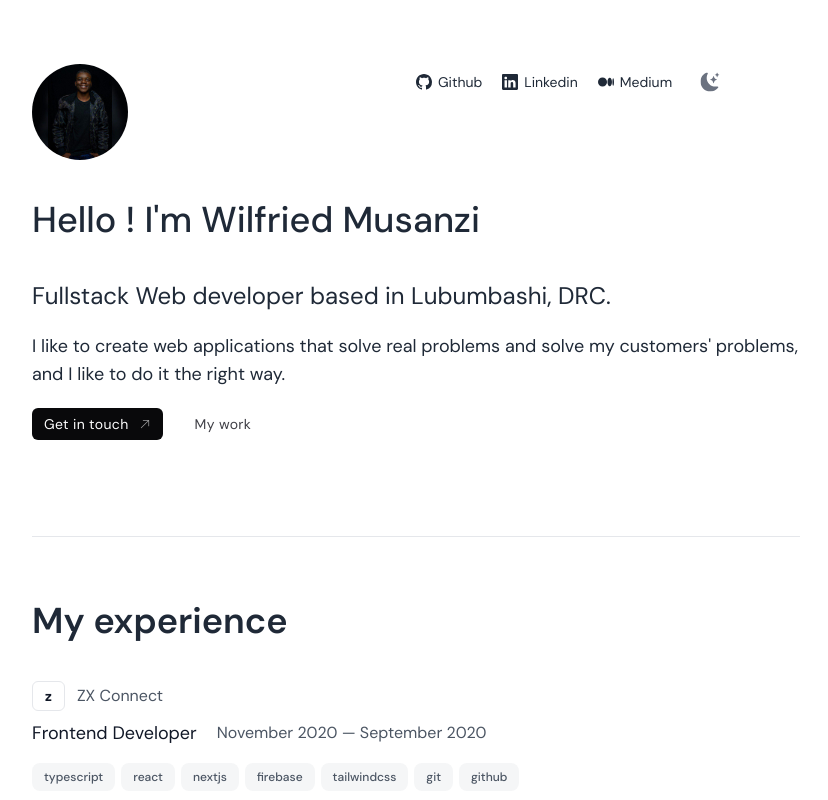
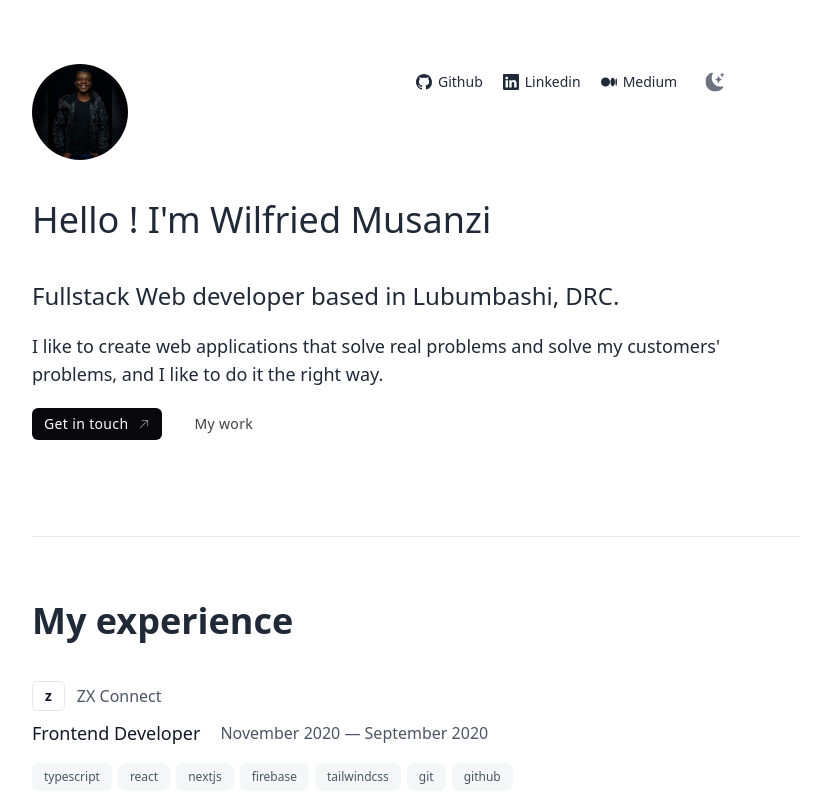
Before and after one commit to musanzi/musanzi.me, an Angular app: page / in a window 1280 px wide. Shown: the top 800 px of the page, without its empty margins (224-1052 px from the left). Built offline with nearby package versions, Linux system fonts and the light colour scheme.

Commit message:
style: change font to satoshi

```diff
--- a/tailwind.config.ts
+++ b/tailwind.config.ts
@@ -4,7 +4,7 @@ module.exports = {
   theme: {
     extend: {},
     fontFamily: {
-      dm: ['DM Sans', 'sans-serif']
+      satoshi: ['Satoshi', 'sans-serif']
     }
   },
   darkMode: 'selector',
```
